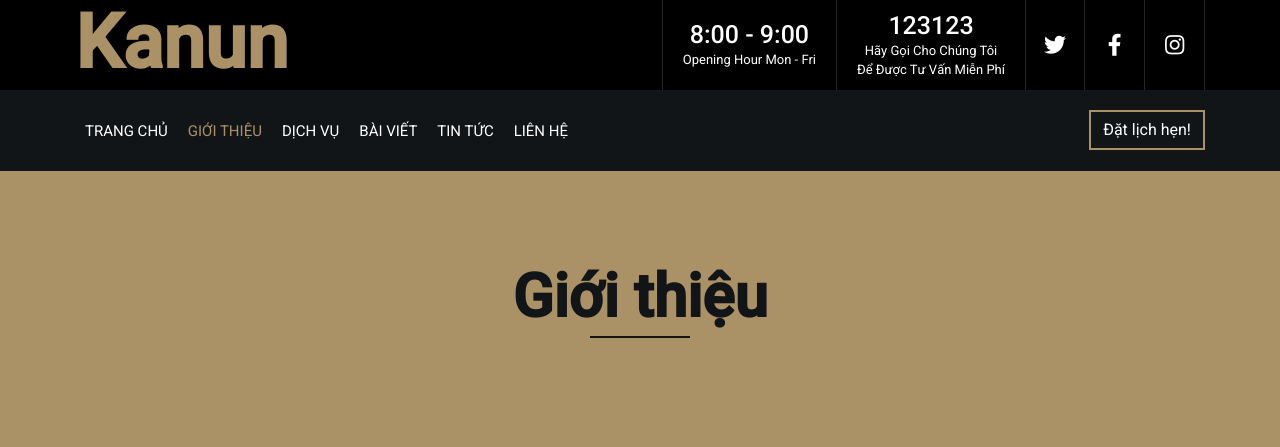
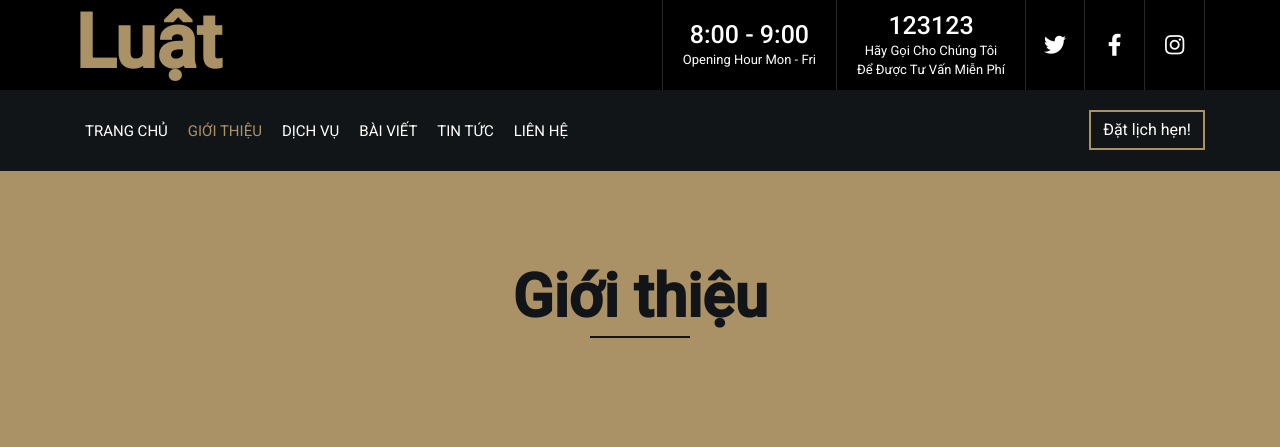
Before and after one commit to gavinleehau/Law-web, a Django app: page /about/ in a window 1280 px wide. Shown: the top 447 px of the page. Run offline with Django 3.2, Linux system fonts and the light colour scheme; data comes from the database, SQL or seed files in the repository; both versions use the stored data as it was after the commit; some libraries are stand-ins or nearby versions.

Commit message:
big update

```diff
--- a/templates/homebase.html
+++ b/templates/homebase.html
@@ -35,7 +35,7 @@
                         <div class="col-lg-3">
                             <div class="logo">
                                 <a href="{% url 'home'%}">
-                                    <h1>Kanun</h1>
+                                    <h1>Luật</h1>
                                     <!-- <img src="img/logo.jpg" alt="Logo"> -->
                                 </a>
                             </div>
```
Also changed, not shown: db.sqlite3, media/Luatk_1.jpg (added), media/Luatk_1_Y14FWo3.jpg (added), media/Luatk_1_rNkhqqk.jpg (added).
